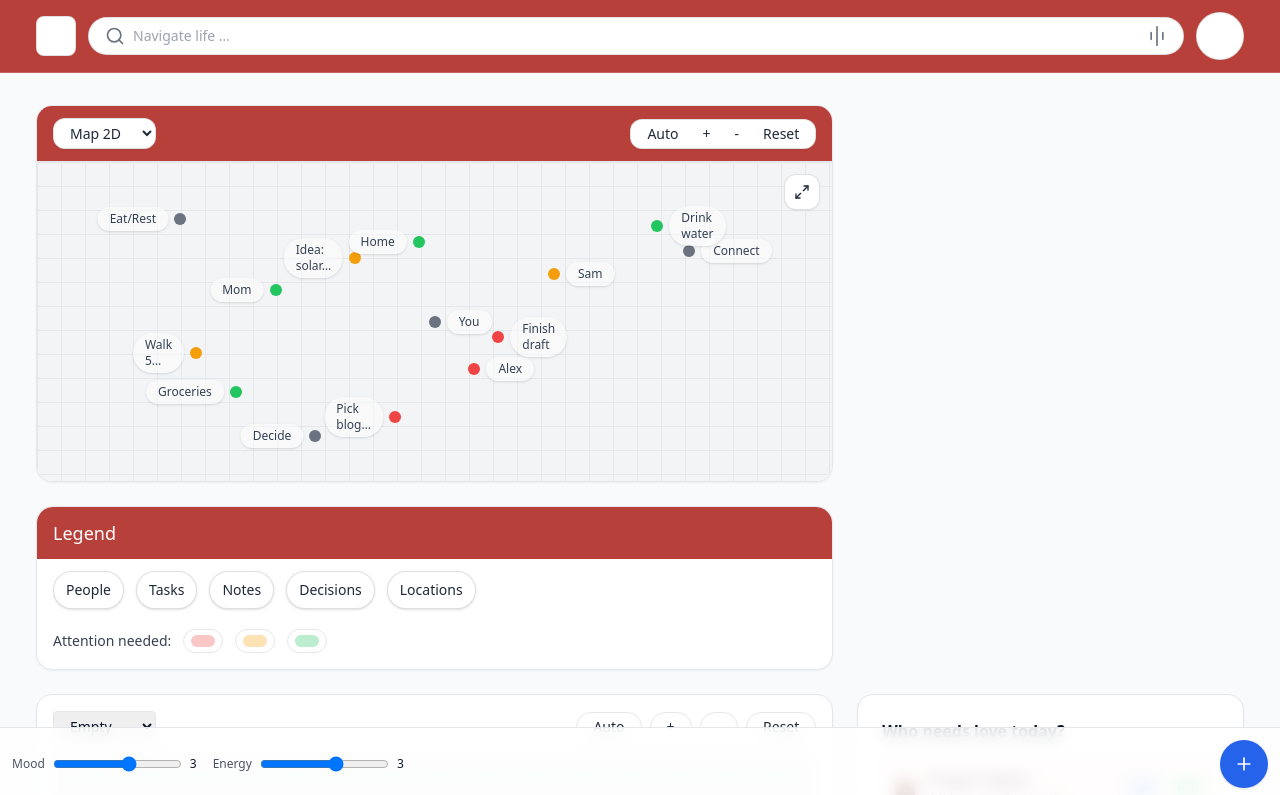
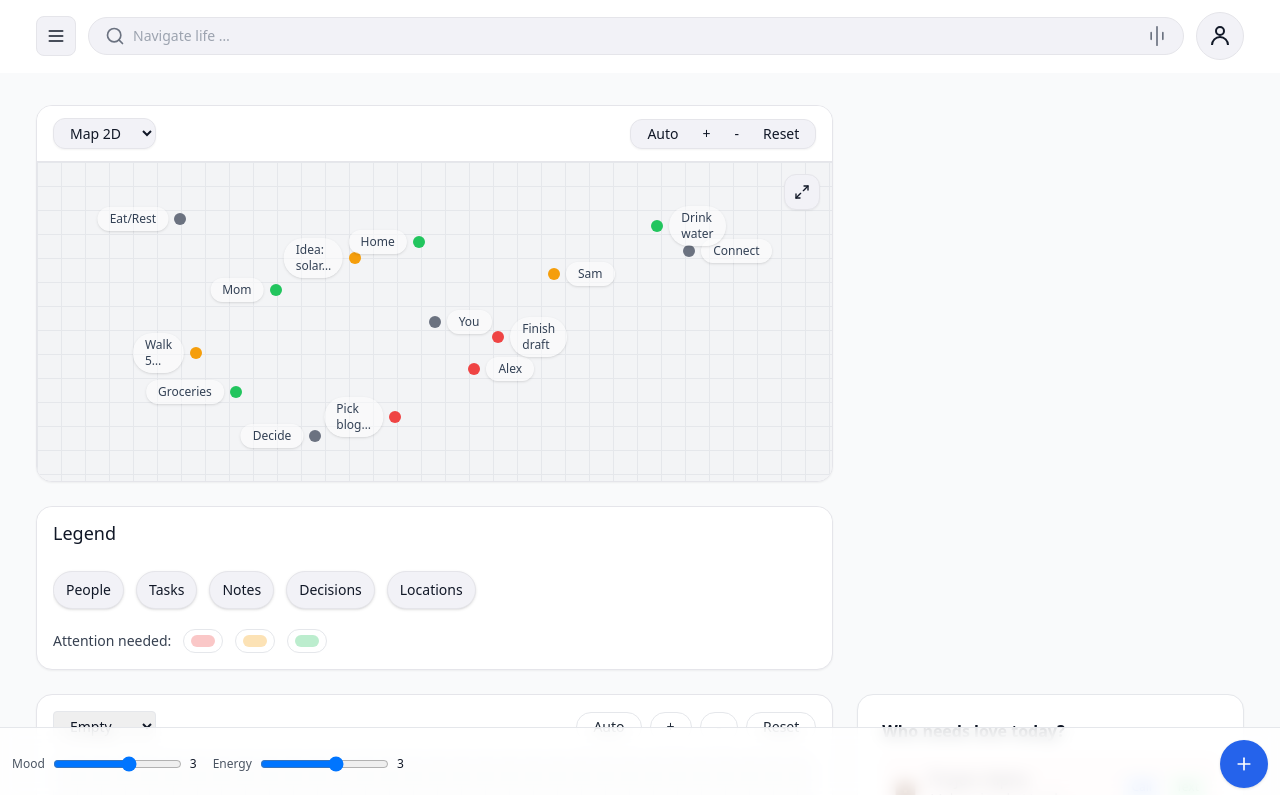
Before and after one commit to cferns/life-app, a React (Vite) app: page / in a window 1280 px wide. Shown: the top 795 px of the page. Built offline with nearby package versions, Linux system fonts and the light colour scheme.

Commit message:
feat(theme): align surfaces with tokens; dark mode now uses dark app and surface; grid color/tokenized; warm/light keep white cards; toolbar/legend use accent header only

```diff
--- a/src/ConsolidatedLifeTracker.tsx
+++ b/src/ConsolidatedLifeTracker.tsx
@@ -1,6 +1,7 @@
 // @ts-nocheck
 import React, { useMemo, useState, useEffect, useRef } from 'react';
 import { applyThemeName, getStoredThemeName } from './theme';
+import type { ThemeName } from './theme';
 import ThreeSolarView from './ThreeSolarView';
 import Card from './components/Card';
 import type { MapPin, PinKind, PinStatus } from './types';
@@ -38,7 +39,7 @@ const ConsolidatedLifeTracker: React.FC = () => {
   const [rootCausesPreview, setRootCausesPreview] = useState<string>('');
   const [faithModeEnabled, setFaithModeEnabled] = useState<boolean>(true);
   const [sabbathMode, setSabbathMode] = useState<boolean>(false);
-  const [theme, setTheme] = useState<'light' | 'warm' | 'dim' | 'custom'>(() => getStoredThemeName());
+  const [theme, setTheme] = useState<ThemeName>(() => getStoredThemeName());
   useEffect(()=>{ applyThemeName(theme); }, [theme]);
   // Ensure initial mount applies stored theme cleanly
   useEffect(()=>{ applyThemeName(getStoredThemeName()); }, []);
--- a/src/components/Legend.tsx
+++ b/src/components/Legend.tsx
@@ -18,7 +18,7 @@ const Legend: React.FC<Props> = ({ items, legendFilter, onToggleKind, statusFilt
       <div className="rounded-t-2xl -mx-4 -mt-4 px-4 py-3" style={{ background: 'var(--accent-bg)', color: 'var(--accent-text)' }}>
         <div className="text-lg font-medium">Legend</div>
       </div>
-      <div className="flex items-center gap-3 flex-nowrap overflow-x-auto pb-2 pt-3">
+      <div className="flex items-center gap-3 flex-nowrap overflow-x-auto pb-2 pt-3" style={{ background: 'var(--card-bg)' }}>
         {items.map((item) => {
           const selected = legendFilter.has(item.key as any);
           return (
--- a/src/components/MapView.tsx
+++ b/src/components/MapView.tsx
@@ -40,7 +40,7 @@ const MapView: React.FC<Props> = ({
   onPinDoubleClick,
 }) => {
   return (
-    <div ref={mapRef} onDoubleClick={onMapDoubleClick} className={`relative cursor-crosshair select-none overflow-hidden border-t`} style={{ height: isFullscreen ? 'calc(100vh - 3rem)' : '20rem', background: '#f3f4f6', borderColor: 'var(--card-border)' }}>
+    <div ref={mapRef} onDoubleClick={onMapDoubleClick} className={`relative cursor-crosshair select-none overflow-hidden border-t`} style={{ height: isFullscreen ? 'calc(100vh - 3rem)' : '20rem', background: 'var(--surface-bg, #f3f4f6)', borderColor: 'var(--card-border)' }}>
       {/* Fullscreen toggle */}
       <button
         className="absolute top-3 right-3 z-10 rounded-xl w-9 h-9 shadow-sm hover:opacity-95 flex items-center justify-center"
@@ -52,7 +52,7 @@ const MapView: React.FC<Props> = ({
       </button>
       {/* Grid background */}
       <div className="absolute inset-0 origin-center" style={{ transform: `scale(${zoom})`, transformOrigin: 'center' }}>
-        <div className="absolute inset-0 bg-[linear-gradient(#e5e7eb_1px,transparent_1px),linear-gradient(90deg,#e5e7eb_1px,transparent_1px)] bg-[size:24px_24px]"></div>
+        <div className="absolute inset-0" style={{ backgroundImage: `linear-gradient(var(--grid-color, #e5e7eb) 1px, transparent 1px), linear-gradient(90deg, var(--grid-color, #e5e7eb) 1px, transparent 1px)`, backgroundSize: '24px 24px' }}></div>
       </div>
       {/* Solar rings */}
       {solarView && (
--- a/src/components/ProfileDrawer.tsx
+++ b/src/components/ProfileDrawer.tsx
@@ -11,18 +11,18 @@ type Props = {
   syncState: 'synced' | 'pending' | 'offline';
   setSyncState: (v: 'synced' | 'pending' | 'offline') => void;
   onResetDemo?: () => void;
-  theme?: 'light' | 'warm' | 'dim' | 'custom';
-  setTheme?: (t: 'light' | 'warm' | 'dim' | 'custom') => void;
+  theme?: 'light' | 'warm' | 'dark' | 'custom';
+  setTheme?: (t: 'light' | 'warm' | 'dark' | 'custom') => void;
 };
 
 const ProfileDrawer: React.FC<Props> = ({ show, onClose, faithModeEnabled, setFaithModeEnabled, sabbathMode, setSabbathMode, syncState, setSyncState, onResetDemo, theme = 'light', setTheme }) => {
   const readCustom = ()=>{
     try { const raw = localStorage.getItem('udn_theme_custom'); if(!raw) return null; return JSON.parse(raw); } catch { return null; }
   };
-  const previews: Record<'light'|'warm'|'dim'|'custom', {appBg:string; accent:string; cardBg:string; controlBg:string; controlBorder:string}> = {
-    light: { appBg: '#f8fafc', accent: '#b8403b', cardBg: '#ffffff', controlBg: '#ffffff', controlBorder: 'rgba(0,0,0,0.12)' },
-    warm:  { appBg: '#fffaf4', accent: '#c2412d', cardBg: '#fff7ed', controlBg: '#ffffff', controlBorder: 'rgba(0,0,0,0.10)' },
-    dim:   { appBg: '#0f172a', accent: '#334155', cardBg: '#111827', controlBg: '#0b1220', controlBorder: 'rgba(148,163,184,0.35)' },
+  const previews: Record<'light'|'warm'|'dark'|'custom', {appBg:string; accent:string; cardBg:string; controlBg:string; controlBorder:string}> = {
+    light: { appBg: '#F2F2F7', accent: '#FFFFFF', cardBg: '#FFFFFF', controlBg: '#F2F2F7', controlBorder: '#E5E5EA' },
+    warm:  { appBg: '#fffaf4', accent: '#fff7ed', cardBg: '#fff7ed', controlBg: '#ffffff', controlBorder: 'rgba(0,0,0,0.10)' },
+    dark:  { appBg: '#000000', accent: '#1C1C1E', cardBg: '#1C1C1E', controlBg: '#0B0B0C', controlBorder: '#38383A' },
     custom: (()=>{ const c = readCustom(); return c ? { appBg: c.appBg, accent: '#475569', cardBg: c.cardBg, controlBg: '#ffffff', controlBorder: 'rgba(0,0,0,0.12)' } : { appBg: '#f1f5f9', accent: '#475569', cardBg: '#ffffff', controlBg: '#ffffff', controlBorder: 'rgba(0,0,0,0.12)' }; })(),
   };
   const [openTheme, setOpenTheme] = useState(false);
@@ -47,7 +47,7 @@ const ProfileDrawer: React.FC<Props> = ({ show, onClose, faithModeEnabled, setFa
             </button>
             {openTheme && (
             <div className="mt-2 grid grid-cols-2 gap-3">
-              {(['light','dim','warm','custom'] as const).map(t => (
+              {(['light','dark','warm','custom'] as const).map(t => (
                 <button key={t} onClick={()=> setTheme && setTheme(t)} className={`rounded-xl border relative text-left ${theme===t ? 'ring-2 ring-blue-300' : ''}`} style={{ padding: 8, borderColor: '#e5e7eb' }}>
                   <div style={{ width: '100%', height: 84, borderRadius: 12, background: previews[t].appBg, position: 'relative', overflow: 'hidden' }}>
                     <div style={{ height: 18, background: previews[t].accent }} />
--- a/src/style.css
+++ b/src/style.css
@@ -88,16 +88,16 @@ button {}
 
 /* Theme presets using data-theme attribute on body */
 body[data-theme="light"] {
-  --app-bg: #f8fafc;
-  --text: #0f172a;
-  --card-bg: #ffffff;
-  --card-border: #e5e7eb;
-  --pill-bg: #f1f5f9;
-  --accent-bg: #b8403b;
-  --accent-text: #ffffff;
-  --control-bg: #ffffff;
-  --control-text: #1f2937;
-  --control-border: rgba(0,0,0,0.12);
+  --app-bg: #F2F2F7;
+  --text: #111827;
+  --card-bg: #FFFFFF;
+  --card-border: #E5E5EA;
+  --pill-bg: #F2F2F7;
+  --accent-bg: #FFFFFF;
+  --accent-text: #111827;
+  --control-bg: #F2F2F7;
+  --control-text: #111827;
+  --control-border: #E5E5EA;
 }
 
 body[data-theme="warm"] {
@@ -113,17 +113,17 @@ body[data-theme="warm"] {
   --control-border: rgba(0,0,0,0.10);
 }
 
-body[data-theme="dim"] {
-  --app-bg: #0f172a; /* slate-900 */
-  --text: #e2e8f0;   /* slate-200 */
-  --card-bg: #111827; /* gray-900 */
-  --card-border: #374151; /* gray-700 */
-  --pill-bg: #1f2937; /* gray-800 */
-  --accent-bg: #334155; /* slate-700 */
-  --accent-text: #e2e8f0;
-  --control-bg: #0b1220;
-  --control-text: #e2e8f0;
-  --control-border: rgba(148,163,184,0.35);
+body[data-theme="dark"] {
+  --app-bg: #000000;
+  --text: #E5E7EB;
+  --card-bg: #1C1C1E;
+  --card-border: #2C2C2E;
+  --pill-bg: #2C2C2E;
+  --accent-bg: #1C1C1E;
+  --accent-text: #E5E7EB;
+  --control-bg: #0B0B0C;
+  --control-text: #E5E7EB;
+  --control-border: #38383A;
 }
 
 /* Custom is set dynamically via inline CSS vars; keep sensible fallbacks */
--- a/src/theme.ts
+++ b/src/theme.ts
@@ -1,4 +1,4 @@
-export type ThemeName = 'light' | 'warm' | 'dim' | 'custom';
+export type ThemeName = 'light' | 'warm' | 'dark' | 'custom';
 
 export type ThemePalette = {
   appBg: string;
@@ -15,16 +15,16 @@ export type ThemePalette = {
 
 export const defaultPalettes: Record<Exclude<ThemeName, 'custom'>, ThemePalette> = {
   light: {
-    appBg: '#f2f5f7',
-    text: '#0f172a',
-    cardBg: '#ffffff',
-    cardBorder: '#e5e7eb',
-    pillBg: '#f1f5f9',
-    accentBg: '#b8403b',
-    accentText: '#ffffff',
-    controlBg: '#ffffff',
-    controlText: '#1f2937',
-    controlBorder: 'rgba(0,0,0,0.12)'
+    appBg: '#F2F2F7',
+    text: '#111827',
+    cardBg: '#FFFFFF',
+    cardBorder: '#E5E5EA',
+    pillBg: '#F2F2F7',
+    accentBg: '#FFFFFF',
+    accentText: '#111827',
+    controlBg: '#F2F2F7',
+    controlText: '#111827',
+    controlBorder: '#E5E5EA'
   },
   warm: {
     appBg: '#fffaf4',
@@ -32,30 +32,33 @@ export const defaultPalettes: Record<Exclude<ThemeName, 'custom'>, ThemePalette>
     cardBg: '#fff7ed',
     cardBorder: '#f5e0c3',
     pillBg: '#f9efe3',
-    accentBg: '#c2412d',
-    accentText: '#fff7ed',
+    accentBg: '#fff7ed',
+    accentText: '#2b2a28',
     controlBg: '#ffffff',
     controlText: '#3f3f46',
     controlBorder: 'rgba(0,0,0,0.10)'
   },
-  dim: {
-    appBg: '#0f1115',
-    text: '#e5e7eb',
-    cardBg: '#161a1d',
-    cardBorder: '#2a3036',
-    pillBg: '#1f2429',
-    accentBg: '#334155',
-    accentText: '#e2e8f0',
-    controlBg: '#0b1220',
-    controlText: '#e2e8f0',
-    controlBorder: 'rgba(148,163,184,0.35)'
+  dark: {
+    appBg: '#000000',
+    text: '#E5E7EB',
+    cardBg: '#1C1C1E',
+    cardBorder: '#2C2C2E',
+    pillBg: '#2C2C2E',
+    accentBg: '#1C1C1E',
+    accentText: '#E5E7EB',
+    controlBg: '#0B0B0C',
+    controlText: '#E5E7EB',
+    controlBorder: '#38383A'
   }
 };
 
 const SELECTION_KEY = 'udn_theme';
 const CUSTOM_KEY = 'udn_theme_custom';
 
-export const getStoredThemeName = (): ThemeName => (localStorage.getItem(SELECTION_KEY) as ThemeName) || 'light';
+export const getStoredThemeName = (): ThemeName => {
+  const raw = (localStorage.getItem(SELECTION_KEY) as string) || 'light';
+  return (raw === 'dim' ? 'dark' : raw) as ThemeName;
+};
 export const setStoredThemeName = (name: ThemeName) => localStorage.setItem(SELECTION_KEY, name);
 
 export const getStoredCustomPalette = (): ThemePalette | null => {
```
